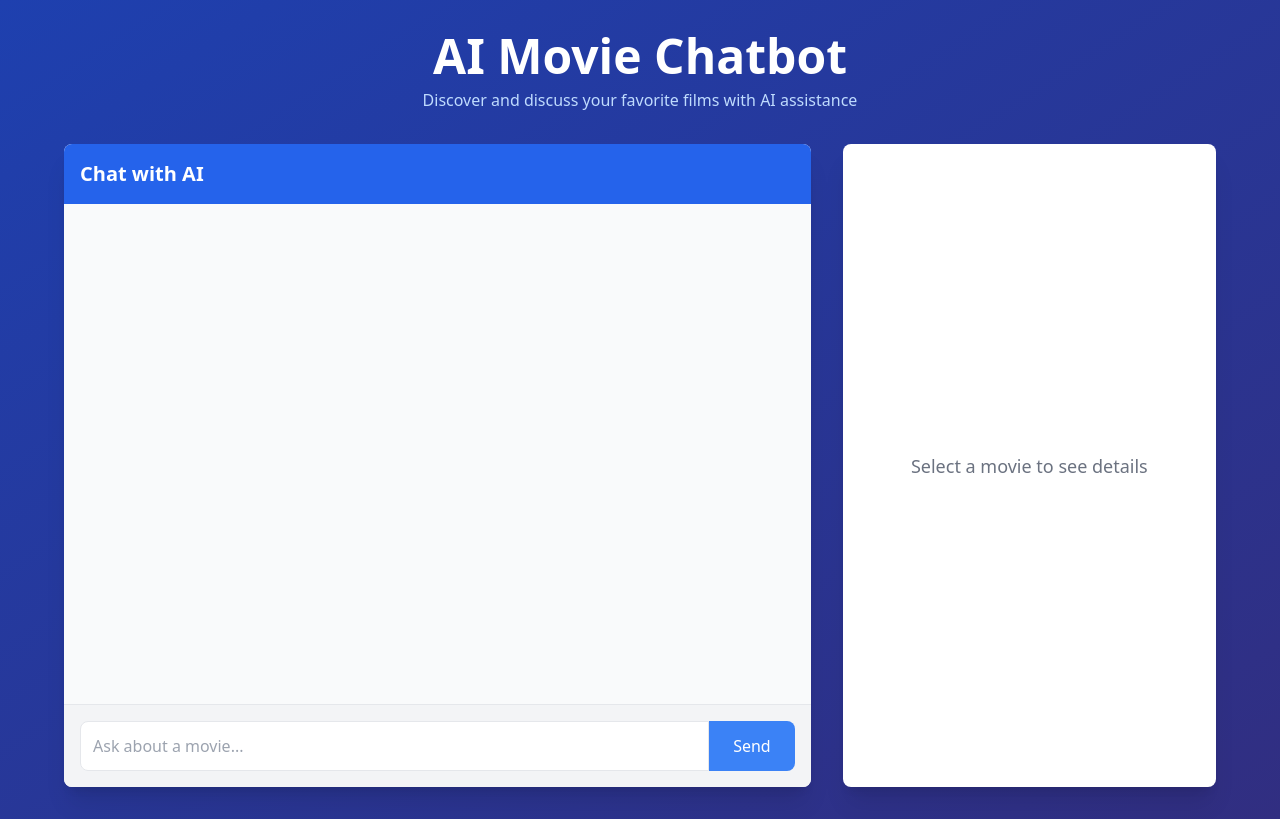
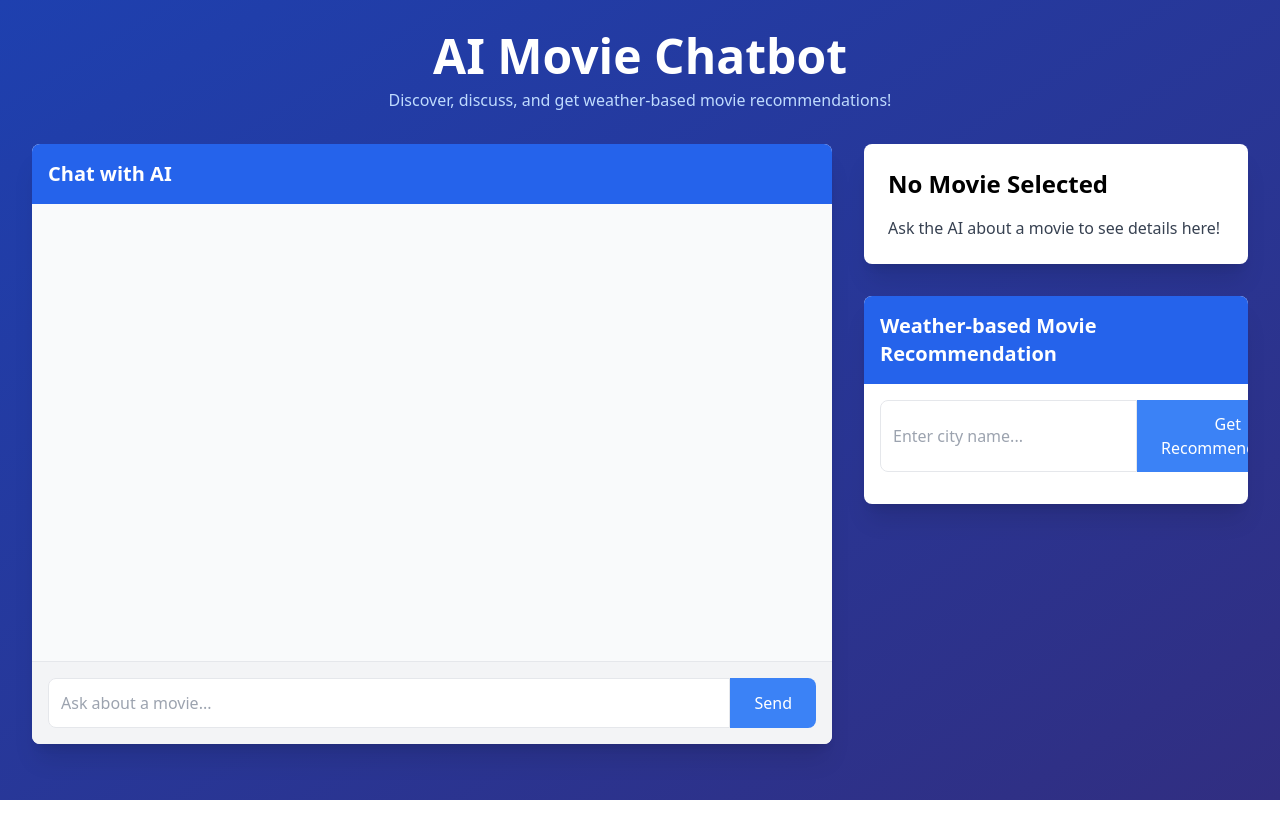
Before and after one commit to x17-Green/AI-Powered-Chatbot, a React (Create React App) app in the folder client/: page / in a window 1280 px wide. Built offline with nearby package versions, Linux system fonts and the light colour scheme.

Commit message:
added weather ui/ux interface for awesome user experience

```diff
--- a/client/src/App.tsx
+++ b/client/src/App.tsx
@@ -1,7 +1,8 @@
 import React, { useState } from 'react';
 import Chat from './components/Chat';
 import MovieInfo from './components/MovieInfo';
-import { searchMovie } from './services/api';
+import WeatherMovieRecommendation from './components/WeatherMovieRecommendation';
+import { searchMovie, getWeatherMovieRecommendation } from './services/api';
 
 interface Movie {
   title: string;
@@ -13,6 +14,7 @@ interface Movie {
 
 const App: React.FC = () => {
   const [selectedMovie, setSelectedMovie] = useState<Movie | null>(null);
+  const [weatherRecommendation, setWeatherRecommendation] = useState<any>(null);
 
   const handleMovieSelect = async (movieTitle: string) => {
     try {
@@ -23,19 +25,32 @@ const App: React.FC = () => {
     }
   };
 
+  const handleWeatherRecommendation = async (city: string) => {
+    try {
+      const data = await getWeatherMovieRecommendation(city);
+      setWeatherRecommendation(data);
+    } catch (error) {
+      console.error('Error fetching weather-based recommendation:', error);
+    }
+  };
+
   return (
     <div className="min-h-screen bg-gradient-to-br from-blue-800 to-indigo-900 p-4 md:p-8">
-      <div className="container mx-auto max-w-6xl">
+      <div className="container mx-auto max-w-7xl">
         <header className="text-center mb-8">
           <h1 className="text-4xl md:text-5xl font-bold text-white mb-2">AI Movie Chatbot</h1>
-          <p className="text-blue-200">Discover and discuss your favorite films with AI assistance</p>
+          <p className="text-blue-200">Discover, discuss, and get weather-based movie recommendations!</p>
         </header>
-        <div className="flex flex-col lg:flex-row gap-8">
-          <div className="w-full lg:w-2/3">
+        <div className="grid grid-cols-1 lg:grid-cols-3 gap-8">
+          <div className="lg:col-span-2">
             <Chat onMovieSelect={handleMovieSelect} />
           </div>
-          <div className="w-full lg:w-1/3">
+          <div className="space-y-8">
             <MovieInfo movie={selectedMovie} />
+            <WeatherMovieRecommendation
+              onCitySubmit={handleWeatherRecommendation}
+              recommendation={weatherRecommendation}
+            />
           </div>
         </div>
       </div>
--- a/client/src/components/Chat.tsx
+++ b/client/src/components/Chat.tsx
@@ -1,13 +1,20 @@
-import React, { useState } from 'react';
-import { sendChatMessage, searchMovie } from '../services/api';
+import React, { useState, useRef, useEffect } from 'react';
+import { sendChatMessage } from '../services/api';
 
 interface ChatProps {
-  onMovieSelect: (movie: any) => void;
+  onMovieSelect: (movie: string) => void;
 }
 
 const Chat: React.FC<ChatProps> = ({ onMovieSelect }) => {
   const [messages, setMessages] = useState<{ text: string; sender: 'user' | 'bot' }[]>([]);
   const [input, setInput] = useState('');
+  const messagesEndRef = useRef<null | HTMLDivElement>(null);
+
+  const scrollToBottom = () => {
+    messagesEndRef.current?.scrollIntoView({ behavior: "smooth" });
+  };
+
+  useEffect(scrollToBottom, [messages]);
 
   const handleSubmit = async (e: React.FormEvent) => {
     e.preventDefault();
@@ -18,12 +25,9 @@ const Chat: React.FC<ChatProps> = ({ onMovieSelect }) => {
         const response = await sendChatMessage(input);
         setMessages(prev => [...prev, { text: response, sender: 'bot' }]);
 
-        // Check if the response contains movie information
         const movieTitleMatch = response.match(/.*"(.+)".*/);
         if (movieTitleMatch) {
-          const movieTitle = movieTitleMatch[1];
-          const movieData = await searchMovie(movieTitle);
-          onMovieSelect(movieData);
+          onMovieSelect(movieTitleMatch[1]);
         }
       } catch (error) {
         console.error('Error sending message:', error);
@@ -33,11 +37,11 @@ const Chat: React.FC<ChatProps> = ({ onMovieSelect }) => {
   };
 
   return (
-    <div className="bg-white rounded-lg shadow-xl overflow-hidden">
+    <div className="bg-white rounded-lg shadow-xl overflow-hidden flex flex-col h-[600px]">
       <div className="bg-blue-600 p-4">
         <h2 className="text-xl font-semibold text-white">Chat with AI</h2>
       </div>
-      <div className="h-[500px] overflow-auto p-4 bg-gray-50">
+      <div className="flex-grow overflow-auto p-4 bg-gray-50">
         {messages.map((msg, index) => (
           <div key={index} className={`mb-4 ${msg.sender === 'user' ? 'text-right' : 'text-left'}`}>
             <span className={`inline-block p-3 rounded-lg ${
@@ -49,6 +53,7 @@ const Chat: React.FC<ChatProps> = ({ onMovieSelect }) => {
             </span>
           </div>
         ))}
+        <div ref={messagesEndRef} />
       </div>
       <form onSubmit={handleSubmit} className="p-4 bg-gray-100 border-t border-gray-200">
         <div className="flex">
--- a/client/src/components/MovieInfo.tsx
+++ b/client/src/components/MovieInfo.tsx
@@ -13,39 +13,28 @@ interface MovieInfoProps {
 }
 
 const MovieInfo: React.FC<MovieInfoProps> = ({ movie }) => {
-  if (!movie) return (
-    <div className="bg-white rounded-lg shadow-xl p-6 h-full flex items-center justify-center">
-      <p className="text-gray-500 text-center text-lg">Select a movie to see details</p>
+  if (!movie) {
+    return (
+      <div className="bg-white rounded-lg shadow-xl p-6">
+        <h2 className="text-2xl font-bold mb-4">No Movie Selected</h2>
+        <p className="text-gray-700">Ask the AI about a movie to see details here!</p>
       </div>
     );
+  }
 
   return (
-    <div className="bg-white rounded-lg shadow-xl overflow-hidden">
-      <div className="bg-blue-600 p-4">
-        <h2 className="text-xl font-semibold text-white">Movie Details</h2>
-      </div>
-      <div className="p-6 overflow-auto h-[500px]">
-        <h3 className="text-2xl font-bold mb-4">{movie.title}</h3>
+    <div className="bg-white rounded-lg shadow-xl p-6">
+      <h2 className="text-2xl font-bold mb-4">{movie.title}</h2>
       {movie.poster_path && (
         <img
           src={`https://image.tmdb.org/t/p/w500${movie.poster_path}`}
           alt={movie.title}
-            className="w-full rounded-lg mb-4 shadow-md"
+          className="w-full rounded-lg mb-4"
         />
       )}
-        <div className="mb-4">
-          <p className="text-sm text-gray-600 mb-1">Release Date</p>
-          <p className="font-semibold">{movie.release_date}</p>
-        </div>
-        <div className="mb-4">
-          <p className="text-sm text-gray-600 mb-1">Rating</p>
-          <p className="font-semibold">{movie.vote_average}/10</p>
-        </div>
-        <div>
-          <p className="text-sm text-gray-600 mb-1">Overview</p>
-          <p className="text-gray-800">{movie.overview}</p>
-        </div>
-      </div>
+      <p className="text-gray-700 mb-2">{movie.overview}</p>
+      <p className="text-sm text-gray-600">Release Date: {movie.release_date}</p>
+      <p className="text-sm text-gray-600">Rating: {movie.vote_average}/10</p>
     </div>
   );
 };
--- /dev/null
+++ b/client/src/components/WeatherMovieRecommendation.tsx
@@ -0,0 +1,58 @@
+import React, { useState } from 'react';
+
+interface WeatherMovieRecommendationProps {
+  onCitySubmit: (city: string) => void;
+  recommendation: any;
+}
+
+const WeatherMovieRecommendation: React.FC<WeatherMovieRecommendationProps> = ({ onCitySubmit, recommendation }) => {
+  const [city, setCity] = useState('');
+
+  const handleSubmit = (e: React.FormEvent) => {
+    e.preventDefault();
+    if (city.trim()) {
+      onCitySubmit(city);
+    }
+  };
+
+  return (
+    <div className="bg-white rounded-lg shadow-xl overflow-hidden">
+      <div className="bg-blue-600 p-4">
+        <h2 className="text-xl font-semibold text-white">Weather-based Movie Recommendation</h2>
+      </div>
+      <div className="p-4">
+        <form onSubmit={handleSubmit} className="mb-4">
+          <div className="flex">
+            <input
+              type="text"
+              value={city}
+              onChange={(e) => setCity(e.target.value)}
+              className="flex-grow border rounded-l-lg p-3 focus:outline-none focus:ring-2 focus:ring-blue-500"
+              placeholder="Enter city name..."
+            />
+            <button
+              type="submit"
+              className="bg-blue-500 text-white px-6 py-3 rounded-r-lg hover:bg-blue-600 transition duration-200 focus:outline-none focus:ring-2 focus:ring-blue-500 focus:ring-offset-2"
+            >
+              Get Recommendation
+            </button>
+          </div>
+        </form>
+        {recommendation && (
+          <div>
+            <h3 className="text-lg font-semibold mb-2">Current Weather: {recommendation.weather.weather[0].main}</h3>
+            <p className="mb-4">Temperature: {recommendation.weather.main.temp}°C</p>
+            <h3 className="text-lg font-semibold mb-2">Recommended Movies:</h3>
+            <ul className="list-disc pl-5">
+              {recommendation.movieRecommendations.map((movie: any, index: number) => (
+                <li key={index} className="mb-1">{movie.title}</li>
+              ))}
+            </ul>
+          </div>
+        )}
+      </div>
+    </div>
+  );
+};
+
+export default WeatherMovieRecommendation;
--- a/client/src/services/api.ts
+++ b/client/src/services/api.ts
@@ -11,3 +11,8 @@ export const searchMovie = async (title: string) => {
   const response = await axios.get(`${API_BASE_URL}/movie`, { params: { title } });
   return response.data;
 };
+
+export const getWeatherMovieRecommendation = async (city: string) => {
+  const response = await axios.get(`${API_BASE_URL}/weather-movie-recommendation`, { params: { city } });
+  return response.data;
+};
```
Lines whose indentation alone changed are shown as unchanged.
